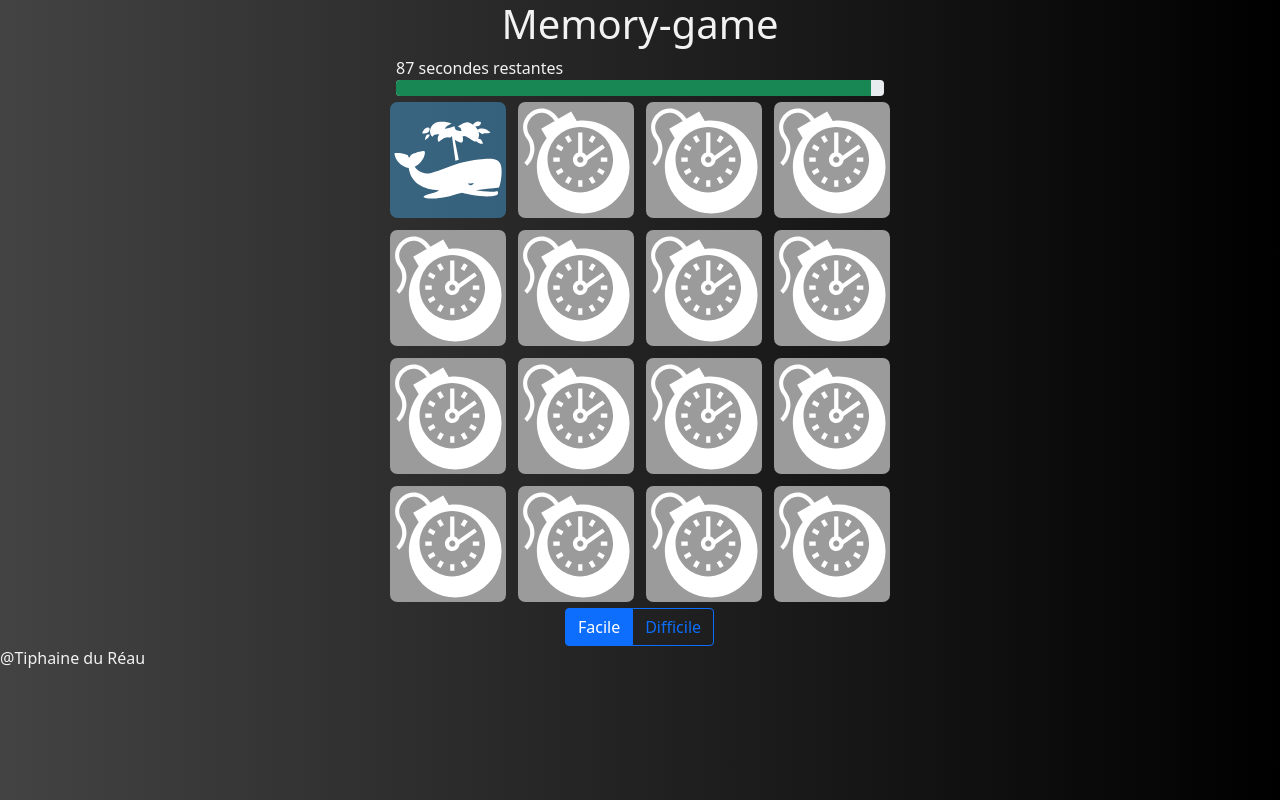
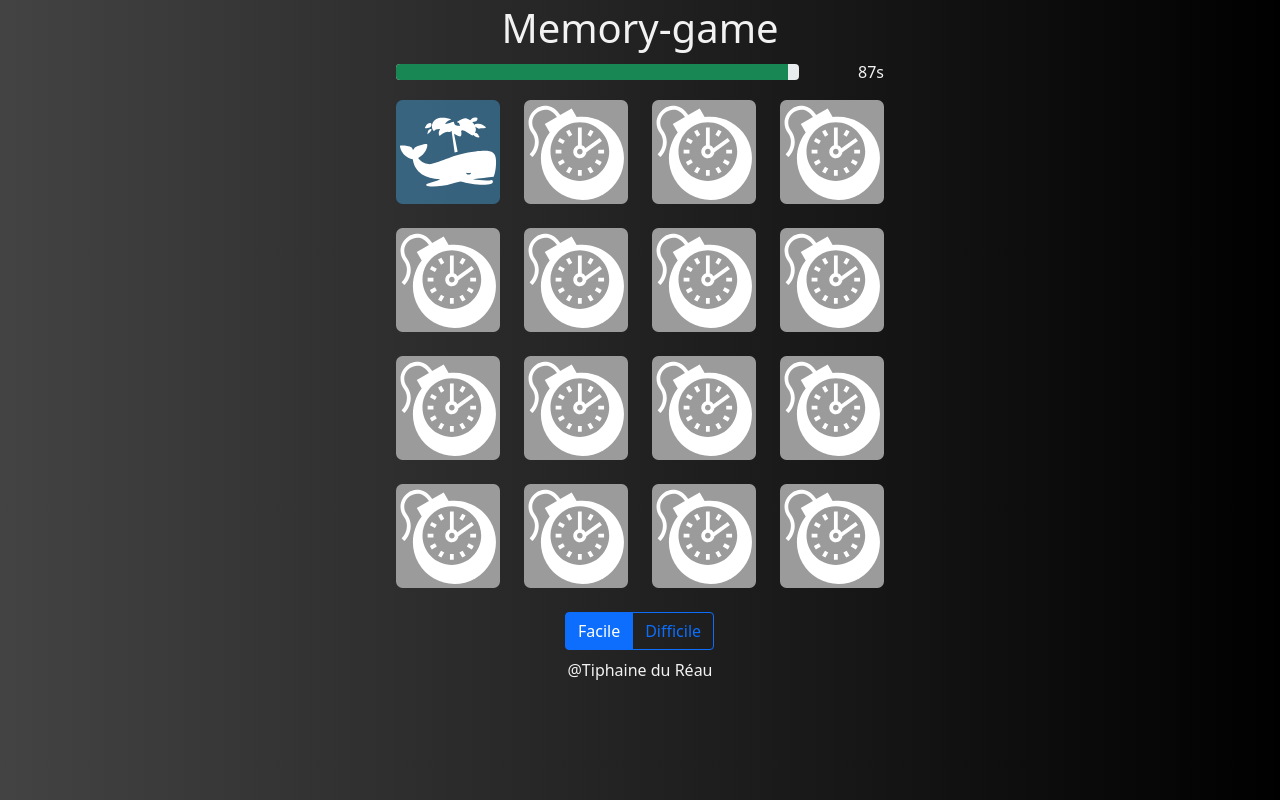
Before and after one commit to Tiphaine-dureau/memory-game-by-tiphaine, a website: page app/index.html in a window 1280 px wide. Both pictures are taken after a click on the element 448 px from the left and 136 px from the top of the page. Drawn offline with nearby package versions, Linux system fonts and the light colour scheme.

Commit message:
Gestion affichage progress barre, timer, espacement col

```diff
--- a/app/assets/style/style.css
+++ b/app/assets/style/style.css
@@ -11,13 +11,13 @@ body {
     color: #F2F2F2;
 }
 
-h1, h2 {
+h1, h2, footer {
     text-align: center;
 }
 
 @media screen and (min-width: 426px) and (max-width: 1023px) {
     .container {
-        max-width: 60%;
+        max-width: 75%;
     }
 }
 
@@ -27,6 +27,6 @@ h1, h2 {
     }
 }
 
-.col {
-    padding: 6px;
+.memory-card {
+    cursor: pointer;
 }
--- a/app/create-board.js
+++ b/app/create-board.js
@@ -29,7 +29,7 @@ function createCols(i, rowId) {
 
 function createCol(j, i, rowId) {
     const colId = `col-${i}-${j}`;
-    const colElement = `<div class="col" id="${colId}"></div>`;
+    const colElement = `<div class="col pb-4 memory-card" id="${colId}"></div>`;
     const rowIdSelector = `#${rowId}`;
     $(rowIdSelector).append(colElement);
     const colIdSelector = `#${colId}`;
--- a/app/index.html
+++ b/app/index.html
@@ -13,17 +13,22 @@
 </head>
 <body>
 <header>
-    <h1>Memory-game</h1>
+    <h1 class="pt-1">Memory-game</h1>
 </header>
 <main class="container">
-    <section>
-        <div>
-            <div id="countdown"></div>
-            <div class="progress">
-                <div class="progress-bar bg-success" id="load" role="progressbar" style="width: 100%" aria-valuenow="0"
-                     aria-valuemin="0"
-                     aria-valuemax="100">
+    <section class="pb-3">
+        <div class="row align-items-center">
+            <div class="col-10">
+                <div class="progress">
+                    <div class="progress-bar bg-success" id="load" role="progressbar" style="width: 100%"
+                         aria-valuenow="0"
+                         aria-valuemin="0"
+                         aria-valuemax="100">
+                    </div>
                 </div>
+            </div>
+            <div class="col-2">
+                <div id="countdown" class="text-end"></div>
             </div>
         </div>
     </section>
@@ -43,10 +48,10 @@
         </div>
     </section>
     <!-- RESULT TOAST -->
-    <div class="toast-container position-absolute bottom-0 end-0 p-3 top-0 start-50 translate-middle-x"
+    <div class="toast-container position-absolute bottom-0 end-0 p-3 top-50 start-50 translate-middle"
          style="z-index: 11">
-        <div id="liveToast" class="toast bg-success" role="alert" aria-live="assertive" aria-atomic="true">
-            <div class="toast-header">
+        <div id="liveToast" class="toast" role="alert" aria-live="assertive" aria-atomic="true">
+            <div class="toast-header bg-white">
                 <div id="toastTitle" class="me-auto"></div>
                 <button type="button" class="btn-close" data-bs-dismiss="toast" aria-label="Close"></button>
             </div>
@@ -55,7 +60,7 @@
     </div>
 
 </main>
-<footer>@Tiphaine du Réau</footer>
+<footer class="py-2">@Tiphaine du Réau</footer>
 
 <script src="https://ajax.aspnetcdn.com/ajax/jQuery/jquery-3.6.0.min.js"></script>
 <script src="data.js"></script>
--- a/app/script.js
+++ b/app/script.js
@@ -8,6 +8,7 @@ let loadedCards = easyBoardCards;
 let firstCardIdSelector;
 let userCanPlay = true;
 let foundCardPairIds = [];
+let maxTime = 90; // en secondes
 
 
 $(document).ready(() => {
@@ -16,7 +17,7 @@ $(document).ready(() => {
 
 function init() {
     addEventOnDifficultyClick();
-    createBoardGame();
+    resetGame();
 }
 
 /**
@@ -25,12 +26,12 @@ function init() {
 function startGameIfInactive() {
     if (!isGameActive) {
         isGameActive = true;
-        const maxTime = 90 /* secondes */ * 10;
-        let timeLeft = maxTime;
+        const numberOfTick = maxTime /* secondes */ * 10;
+        let timeLeft = numberOfTick;
         gameTimer = setInterval(function () {
             timeLeft--;
-            updateProgressBar(timeLeft, maxTime);
-            $('#countdown').html(`${(timeLeft / 10).toFixed(0)} secondes restantes`);
+            updateProgressBar(timeLeft, numberOfTick);
+            $('#countdown').html(`${(timeLeft / 10).toFixed(0)}s`);
             if (timeLeft <= 0) {
                 handleEndGame();
             }
@@ -145,7 +146,7 @@ function resetGame() {
     isGameActive = false;
     firstCardIdSelector = undefined;
     clearInterval(gameTimer);
-    $('#countdown').html('');
+    $('#countdown').html(`${maxTime}s`);
     resetProgressBar();
     createBoardGame();
 }
@@ -153,7 +154,7 @@ function resetGame() {
 function openToast(isGameWon = true) {
     let toastLiveExample = document.getElementById('liveToast');
     let toast = new bootstrap.Toast(toastLiveExample);
-    changeBackgroundClass('#liveToast', isGameWon ? 'bg-success' : 'bg-danger');
+    changeBackgroundClass('#toastText', isGameWon ? 'bg-success' : 'bg-danger');
     $('#toastTitle').html(isGameWon ? 'Bravo !' : 'Temps écoulé !');
     $('#toastText').html(isGameWon ? 'Vous avez gagné :)' : 'Vous avez perdu :(');
     toast.show();
```
